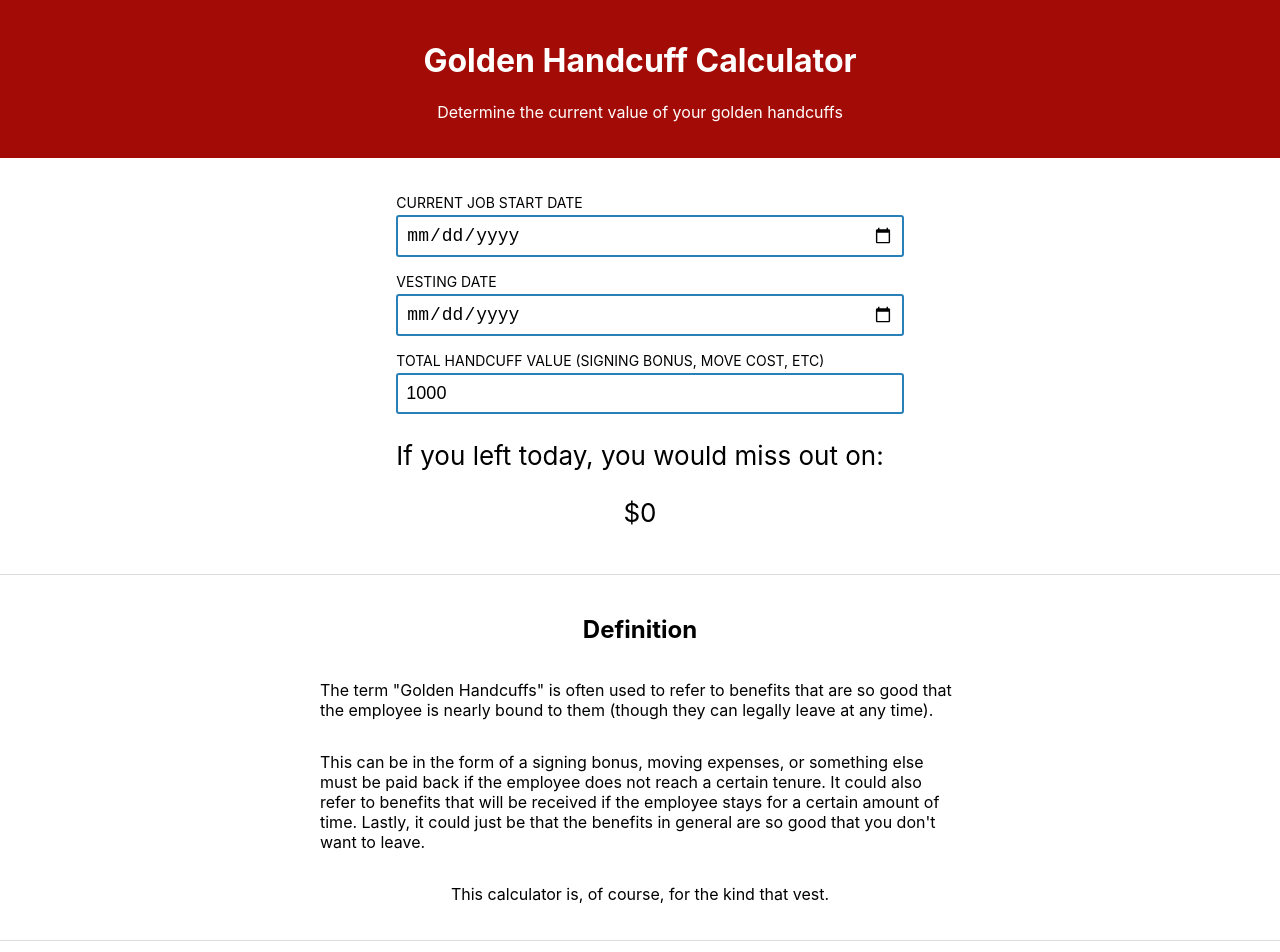
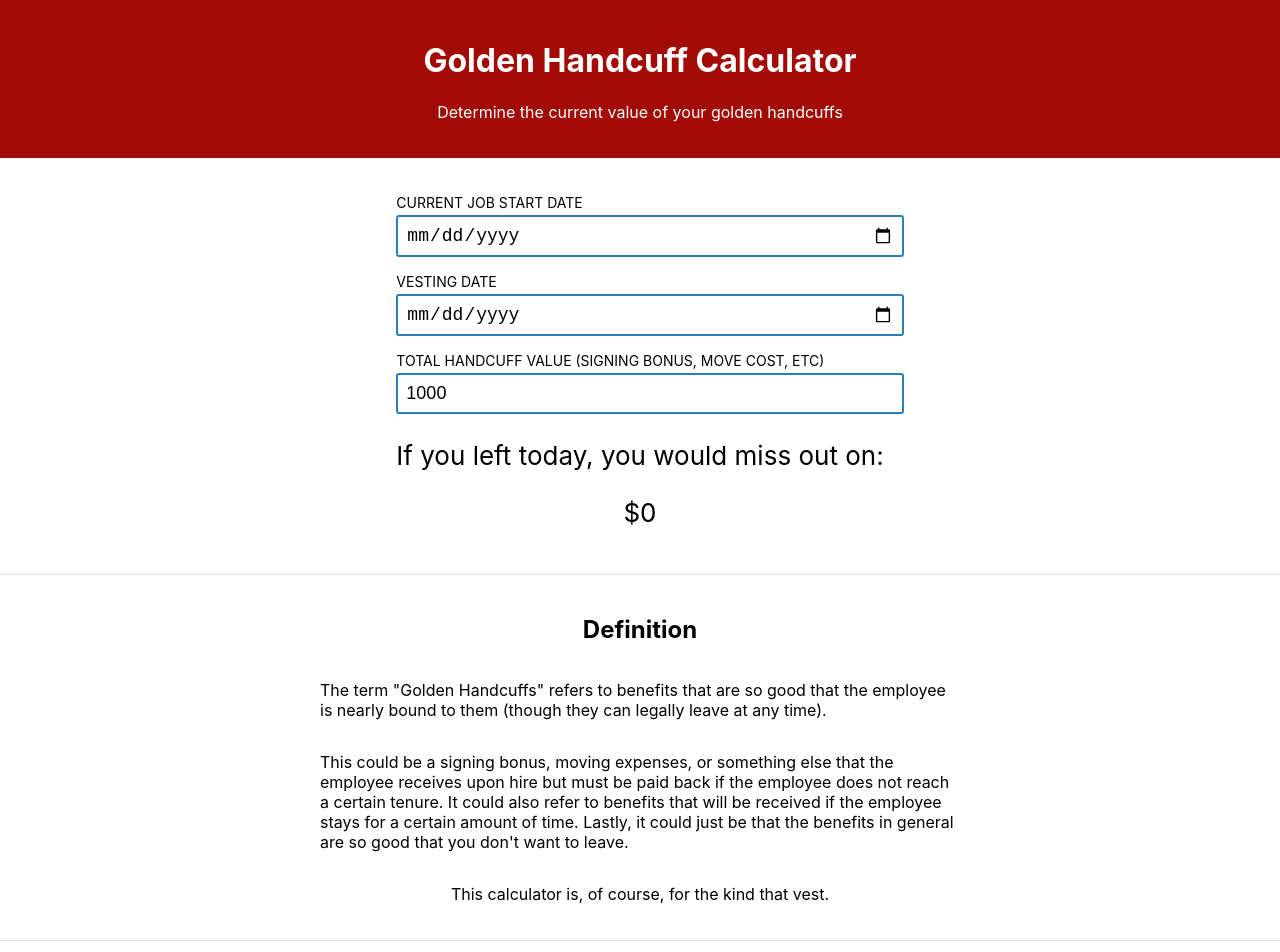
Before and after one commit to bradydowling/cuffs-calculator, a React (Create React App) app: page / in a window 1280 px wide. Shown: the top 952 px of the page. Built offline with nearby package versions, Linux system fonts and the light colour scheme.

Commit message:
Update stuff

```diff
--- a/src/App.js
+++ b/src/App.js
@@ -9,8 +9,8 @@ const Footer = () => (
 
 const content = {
   definition: [
-    `The term "Golden Handcuffs" is often used to refer to benefits that are so good that the employee is nearly bound to them (though they can legally leave at any time).`,
-    `This can be in the form of a signing bonus, moving expenses, or something else must be paid back if the employee does not reach a certain tenure. It could also refer to benefits that will be received if the employee stays for a certain amount of time. Lastly, it could just be that the benefits in general are so good that you don't want to leave.`,
+    `The term "Golden Handcuffs" refers to benefits that are so good that the employee is nearly bound to them (though they can legally leave at any time).`,
+    `This could be a signing bonus, moving expenses, or something else that the employee receives upon hire but must be paid back if the employee does not reach a certain tenure. It could also refer to benefits that will be received if the employee stays for a certain amount of time. Lastly, it could just be that the benefits in general are so good that you don't want to leave.`,
     `This calculator is, of course, for the kind that vest.`
   ],
   background: [
```
Also changed, not shown: 2 other files (tests, documents, lock files or other folders).
